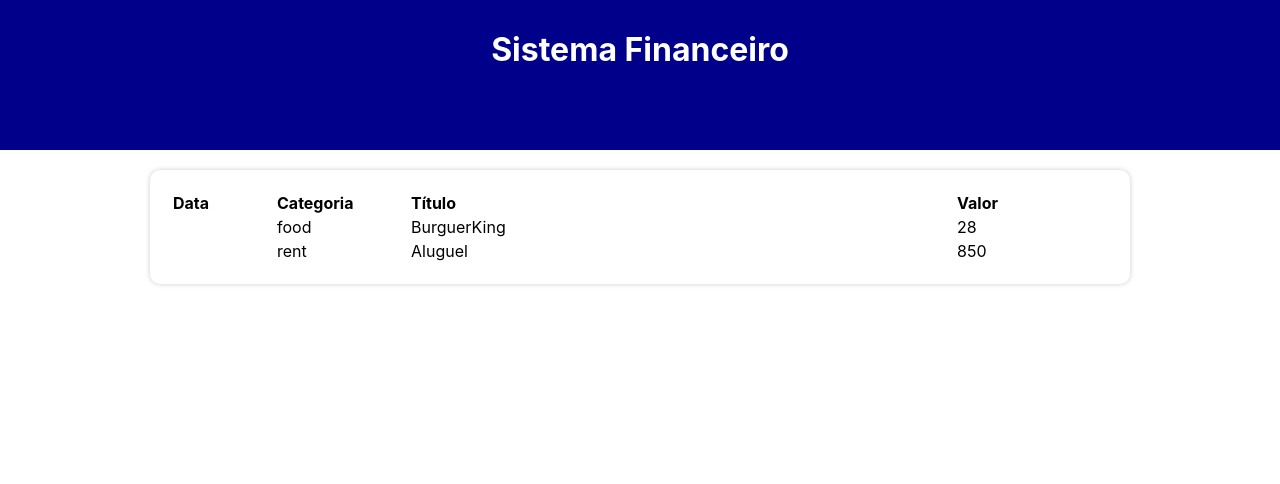
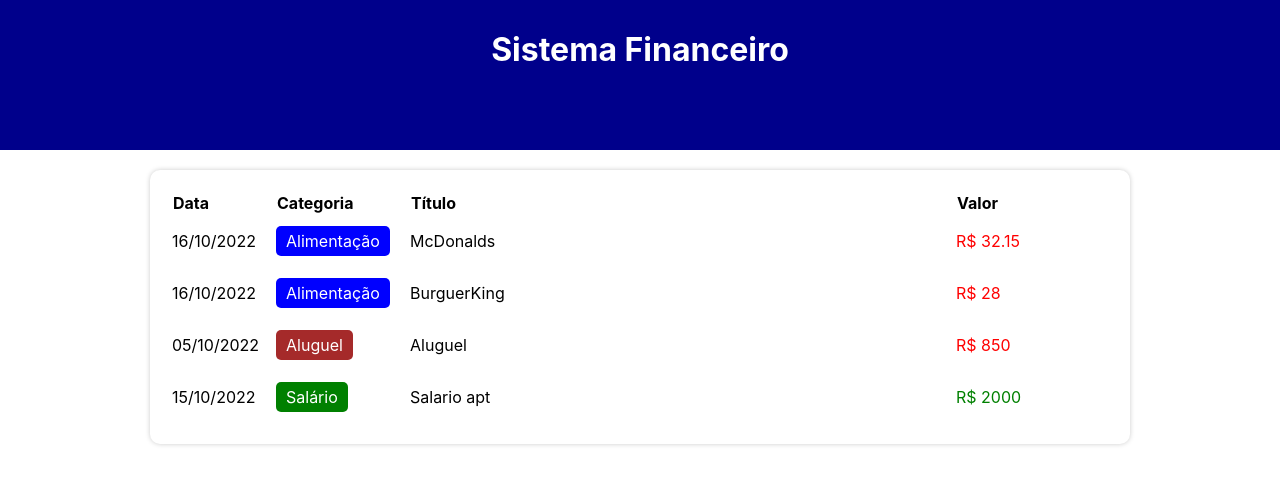
Before and after one commit to wwilliamsantana/system-finance-React, a React (Vite) app: page / in a window 1280 px wide. Shown: the top 484 px of the page. Built offline with nearby package versions, Linux system fonts and the light colour scheme.

Commit message:
Table Show Finalized

```diff
--- a/src/components/TableArea/index.tsx
+++ b/src/components/TableArea/index.tsx
@@ -1,4 +1,5 @@
 import { ItemProps } from "../../data/items"
+import { TableItem } from "../TableItem"
 import * as C from "./styles"
 
 interface Props{
@@ -22,12 +23,7 @@ export function TableArea({list}: Props){
       <tbody>
         {
           list.map((item, index) => (
-            <tr key={index}>
-              <td>{}</td>
-              <td>{item.category}</td>
-              <td>{item.title}</td>
-              <td>{item.value}</td>
-            </tr>
+            <TableItem key={index} item= {item}/>
           ))
         }
 
--- /dev/null
+++ b/src/components/TableItem/index.tsx
@@ -0,0 +1,37 @@
+import { ItemProps } from "../../data/items"
+import { categories } from "../../data/categories"
+import * as C from "./styles"
+
+interface Props{
+  item: ItemProps
+}
+
+
+export function TableItem({item}: Props){
+
+
+
+  return(
+
+    <C.TableRow>
+        <C.TableColumn>{item.date.toLocaleDateString("pt-br")}</C.TableColumn>
+        <C.TableColumn>
+
+        <C.Category color={categories[item.category].color}>
+          {categories[item.category].title}
+        </C.Category>
+
+        </C.TableColumn>
+        <C.TableColumn>{item.title}</C.TableColumn>
+        <C.TableColumn>
+          <C.Value colors={categories[item.category].expense }>
+            R$ {item.value}
+          </C.Value>
+        </C.TableColumn>
+    </C.TableRow>
+
+
+
+  )
+
+}
--- /dev/null
+++ b/src/components/TableItem/styles.ts
@@ -0,0 +1,22 @@
+import styled from "styled-components";
+
+export const TableRow = styled.tr`
+
+`
+
+export const TableColumn = styled.td`
+  padding: 10px 0;
+`
+
+export const Category = styled.div<{color: string}>`
+  display: inline-block;
+  padding: 5px 10px;
+  color: #fff;
+  border-radius: 5px;
+
+  background-color: ${props => props.color}
+`
+
+export const Value = styled.div<{colors: boolean}>`
+  color: ${props => props.colors ?  "red" : "green"  }
+`
--- a/src/components/dateFilter.ts
+++ b/src/components/dateFilter.ts
@@ -2,7 +2,7 @@ import { ItemProps } from "../data/items"
 
 export const getCurrentMonth = () => {
   let now = new Date()
-  return `${now.getFullYear()}-${now.getMonth()+1}}`
+  return `${now.getFullYear()}-${now.getMonth()}}`
 }
 
 export const filterListByMonth = (list: ItemProps[], date: string): ItemProps[] => {
@@ -12,7 +12,7 @@ export const filterListByMonth = (list: ItemProps[], date: string): ItemProps[]
 
   for(let i in list){
 
-    if(list[i].date.getFullYear() === parseInt(year)  && list[i].date.getMonth()+1 === parseInt(month) ){
+    if(list[i].date.getFullYear() === parseInt(year)  && list[i].date.getMonth() === parseInt(month) ){
       newList.push(list[i])
     }
 
--- a/src/data/items.ts
+++ b/src/data/items.ts
@@ -9,7 +9,7 @@ export interface ItemProps{
 
 export const items: ItemProps[] = [
   {
-    date: new Date(2022, 10, 16),
+    date: new Date(2022, 9, 16),
     category: "food",
     title: "McDonalds",
     value: 32.15
@@ -21,13 +21,13 @@ export const items: ItemProps[] = [
     value: 28
   },
   {
-    date: new Date(2022, 9, 25),
+    date: new Date(2022, 9, 5),
     category: "rent",
     title: "Aluguel",
     value: 850
   },
   {
-    date: new Date(2022, 10, 15),
+    date: new Date(2022, 9, 15),
     category: "salary",
     title: "Salario apt ",
     value: 2000
```
